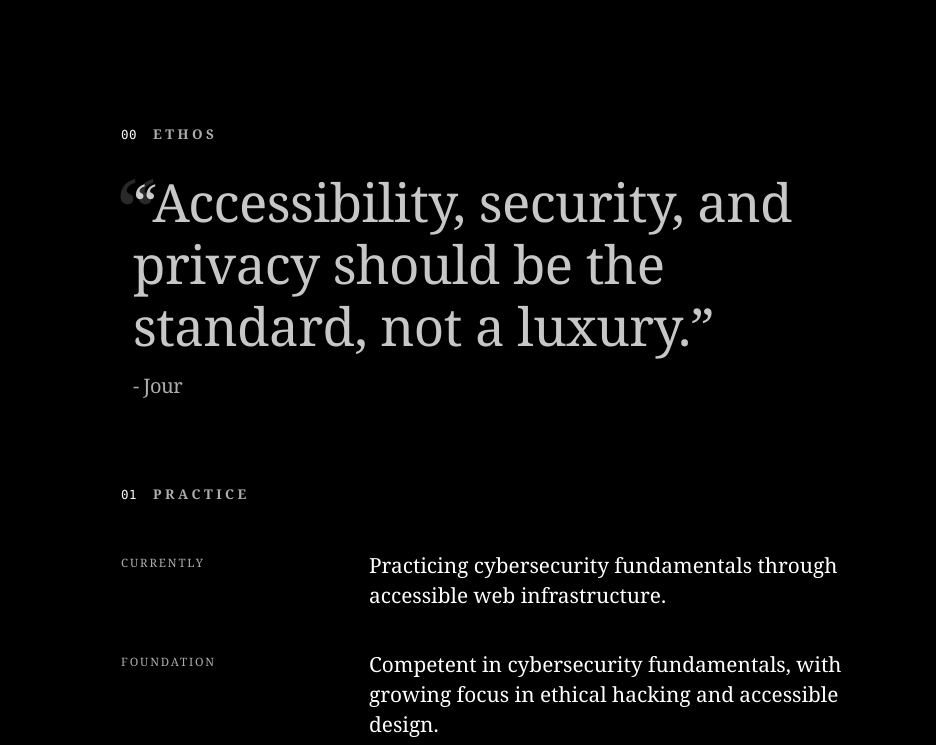
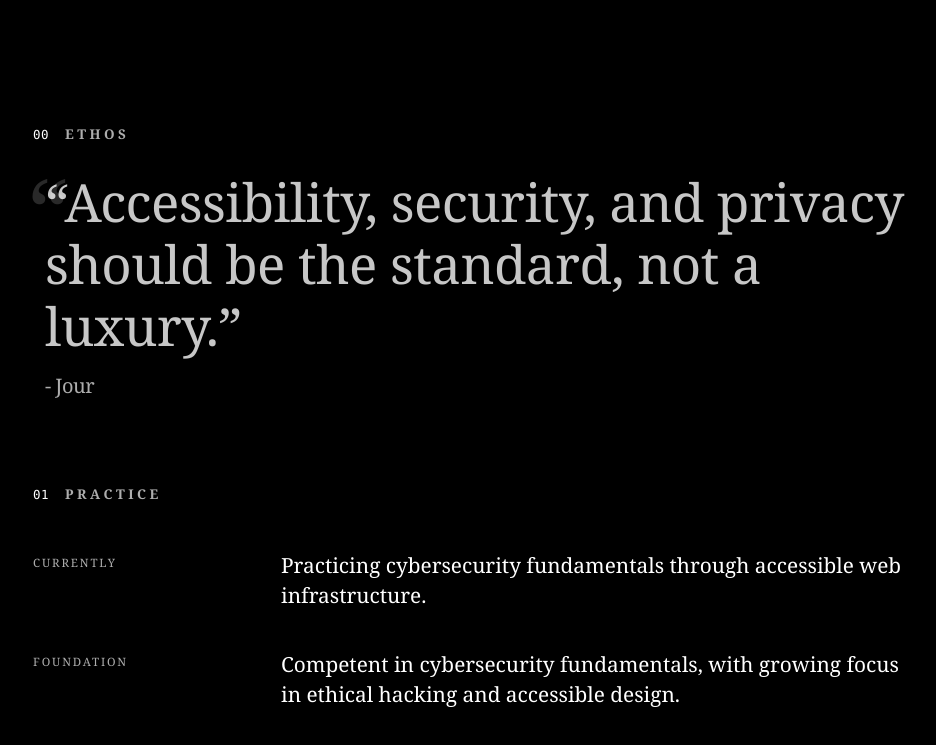
Before and after one commit to jourcode/jourcode, a plain HTML site: page index.html in a window 1280 px wide. Shown: the part 491-1236 px from the top of the page, without its empty margins (151-1087 px from the left). Drawn offline with Linux system fonts and the light colour scheme.

Commit message:
website: rebalance content layout

```diff
--- a/style.css
+++ b/style.css
@@ -110,8 +110,8 @@
   section.ethos{padding-top:clamp(2rem,5vh,4rem);}
   .hero .lower,
   section.block{
-    width:min(100%,46rem);
-    margin-left:auto;
+    width:min(100%,58rem);
+    margin-left:clamp(0rem,7vw,5rem);
     margin-right:auto;
   }
   .label{
@@ -136,7 +136,7 @@
   .statement{
     font-weight:400;
     font-size:clamp(1.75rem,1rem + 3.6vw,3.3rem);
-    line-height:1.18;letter-spacing:-.01em;max-width:26ch;margin:0;
+    line-height:1.18;letter-spacing:-.01em;max-width:31ch;margin:0;
   }
   .statement em{font-style:italic;color:var(--accent-deep);}
   .quote{
@@ -180,7 +180,7 @@
     font-family:var(--serif);font-size:.72rem;letter-spacing:.16em;text-transform:uppercase;
     color:var(--ink-soft);padding-top:.35em;
   }
-  dl.ledger dd{margin:0;font-size:clamp(1.1rem,1rem + .4vw,1.3rem);line-height:1.45;max-width:50ch;}
+  dl.ledger dd{margin:0;font-size:clamp(1.1rem,1rem + .4vw,1.3rem);line-height:1.45;max-width:54ch;}
 
   .direction p{font-size:clamp(1.2rem,1rem + .9vw,1.55rem);line-height:1.5;max-width:42ch;margin:0;}
 
```
